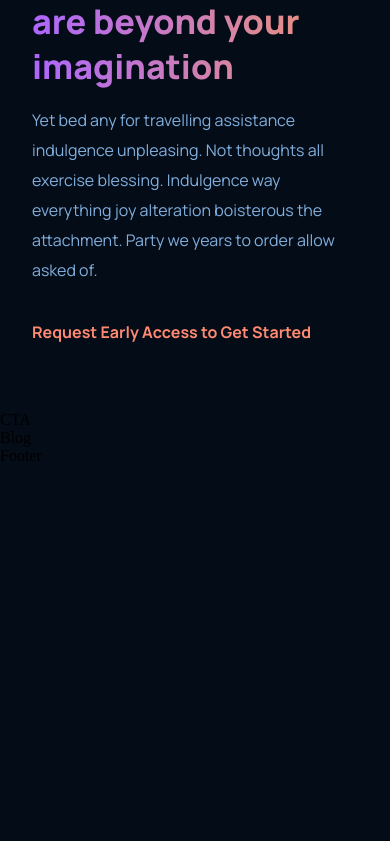
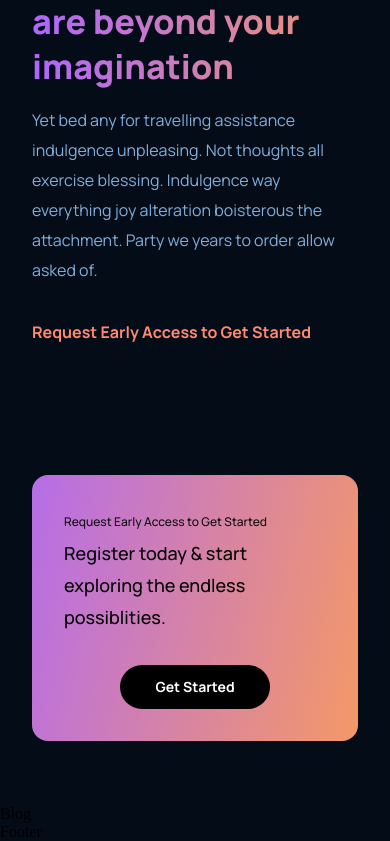
Before and after one commit to pxovelaa/gpt3_pxovela, a React (Create React App) app: page / in a window 390 px wide. Shown: the part 4000-4841 px from the top of the page. Before the commit the page ends 4465 px from the top, so only its background shows below. Built offline with nearby package versions, Linux system fonts and the light colour scheme.

Commit message:
Click to Action CTA is ready

```diff
--- a/src/components/cta/CTA.jsx
+++ b/src/components/cta/CTA.jsx
@@ -3,7 +3,15 @@
 
 const CTA = () => {
   return (
-    <div>CTA</div>
+    <div className='gpt3__cta'>
+      <div className='gpt3__cta-content'>
+        <p>Request Early Access to Get Started</p>
+        <h3>Register today & start exploring the endless possiblities.</h3>
+      </div>
+      <div className='gpt3__cta-btn'>
+        <button type='button'>Get Started</button>
+      </div>
+    </div>
   )
 }
 
--- a/src/components/cta/cta.css
+++ b/src/components/cta/cta.css
@@ -0,0 +1,74 @@
+.gpt3__cta {
+  display: flex;
+  justify-content: space-between;
+  align-items: center;
+  flex-direction: row;
+  padding: 2rem;
+  margin: 4rem;
+  border-radius: 1rem;
+  background: var(--gradient-bar);
+}
+
+.gpt3__cta-content p {
+  font-family: var(--font-family);
+  font-weight: 500;
+  font-size: 12px;
+  line-height: 30px;
+  color: #0e0e0e;
+}
+
+.gpt3__cta-content h3 {
+  font-family: var(--font-family);
+  font-weight: 500;
+  font-size: 24px;
+  line-height: 45px;
+  color: #000;
+}
+
+.gpt3__cta-btn {
+    display: flex;
+    justify-content: center;
+    align-items: center;
+    margin-left: 2rem;
+}
+
+.gpt3__cta-btn button {
+    background: #000;
+    border-radius: 40px;
+    font-family: var(--font-family);
+    font-weight: bold;
+    font-size: 18px;
+    line-height: 30px;
+    color: #fff;
+    padding: 0.5rem 1rem;
+    border: none;
+    outline: none;
+    cursor: pointer;
+    min-width: 150px;
+}
+
+@media screen and (max-width: 650px) {
+    .gpt3__cta {
+        flex-direction: column;
+    }
+
+    .gpt3__cta-btn {
+        margin: 2rem 0 0;
+    }
+}
+
+@media screen and (max-width: 550px) {
+    .gpt3__cta {
+        margin: 4rem 2rem ;
+    }
+
+    .gpt3__cta-content h3 {
+        font-size: 18px;
+        line-height: 32px;
+    }
+
+    .gpt3__cta-btn button {
+        font-size: 14px;
+        line-height: 28px;
+    }
+}
```
